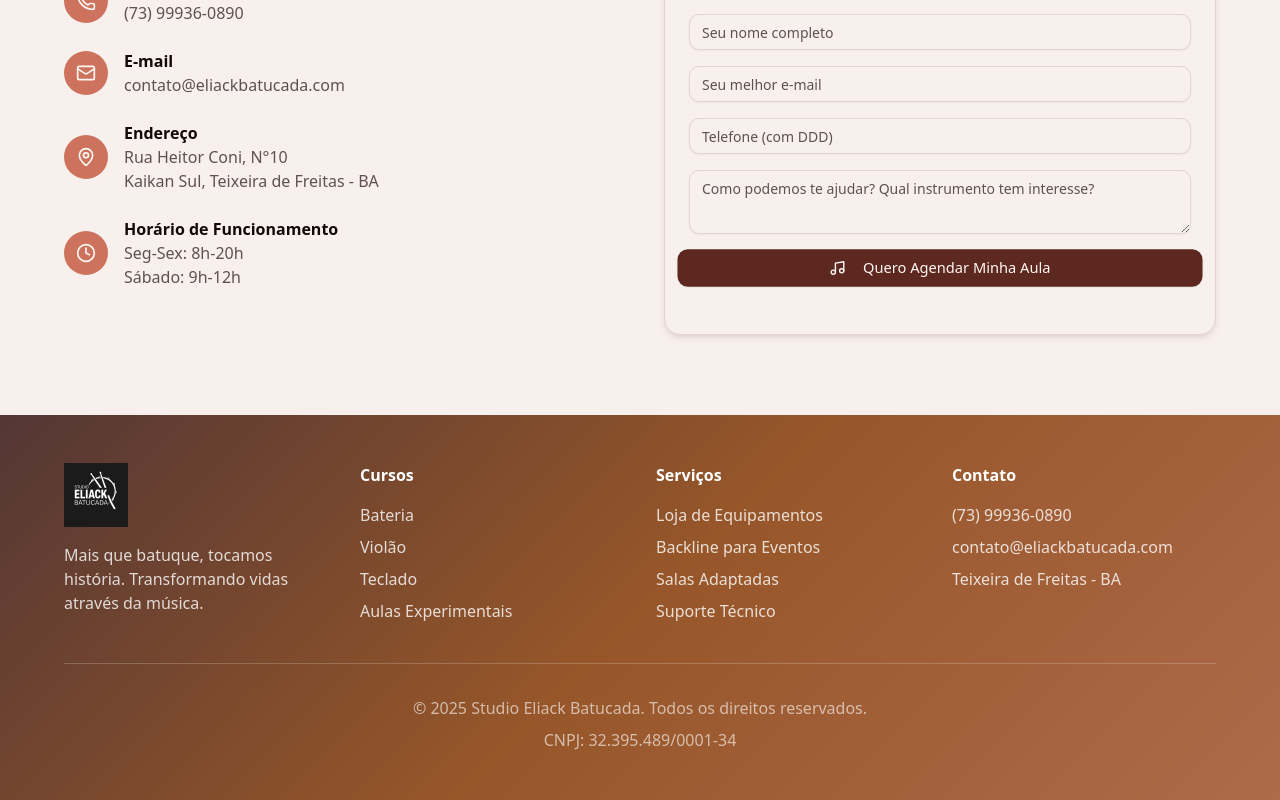
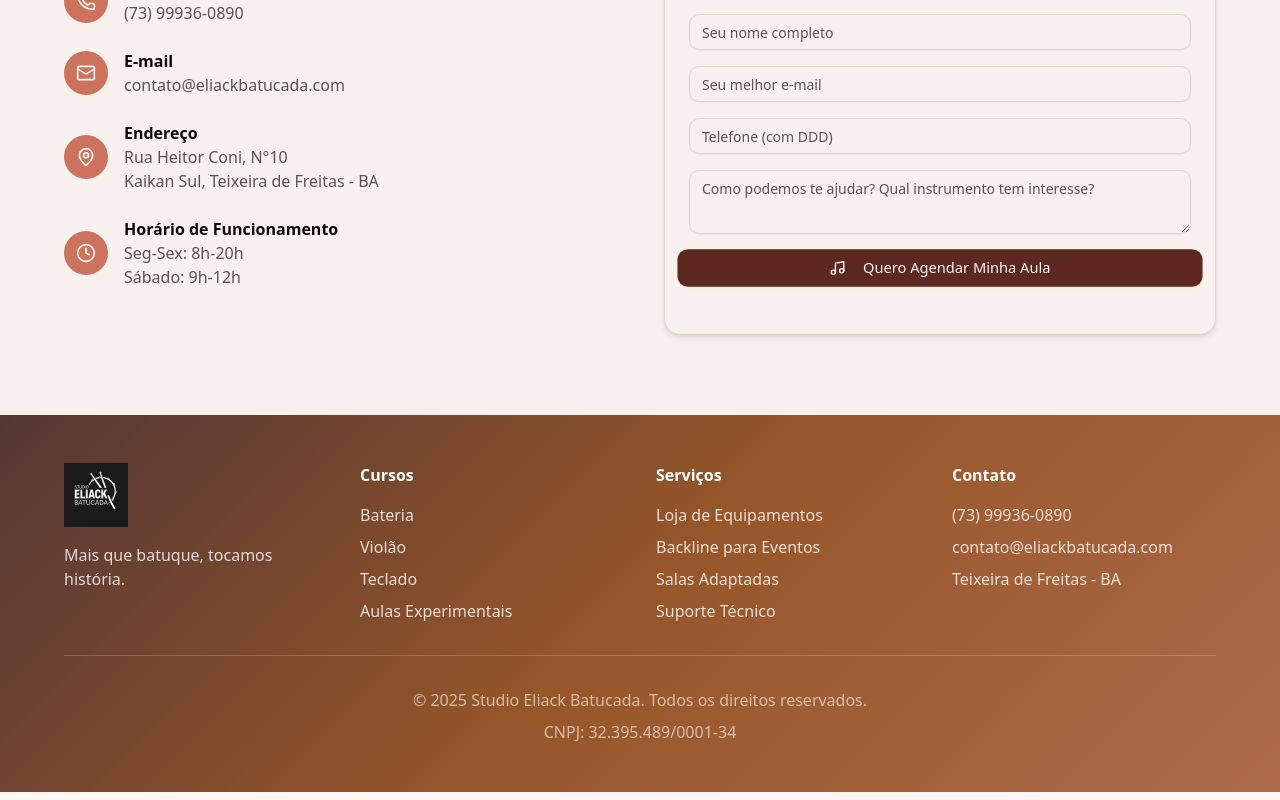
Before and after one commit to MoisesAvilar/studiobatucada, a React (Vite) app: page / in a window 1280 px wide. Shown: the part 5139-5939 px from the top of the page. Built offline with nearby package versions, Linux system fonts and the light colour scheme.

Commit message:
Update footer

```diff
--- a/src/App.jsx
+++ b/src/App.jsx
@@ -1016,8 +1016,7 @@
                 className="h-16 w-auto mb-4"
               />
               <p className="text-white/80 mb-4">
-                Mais que batuque, tocamos história. Transformando vidas através
-                da música.
+                Mais que batuque, tocamos história.
               </p>
               <div className="flex space-x-4">
                 <a
```
